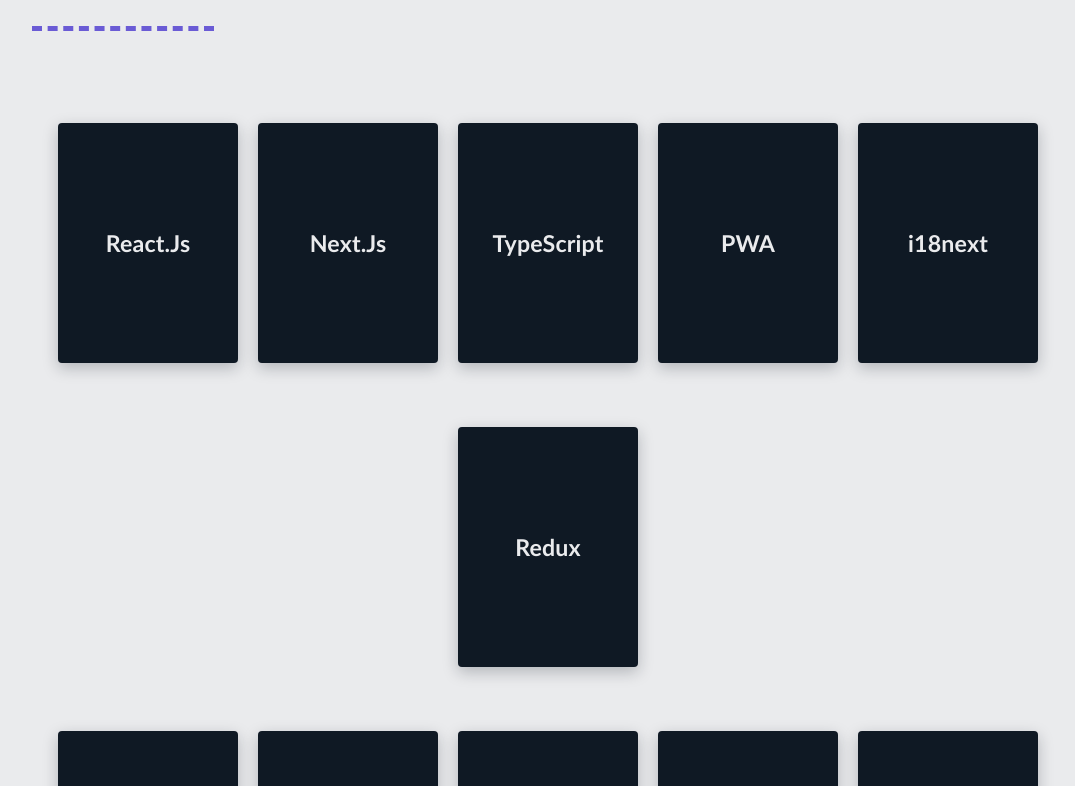
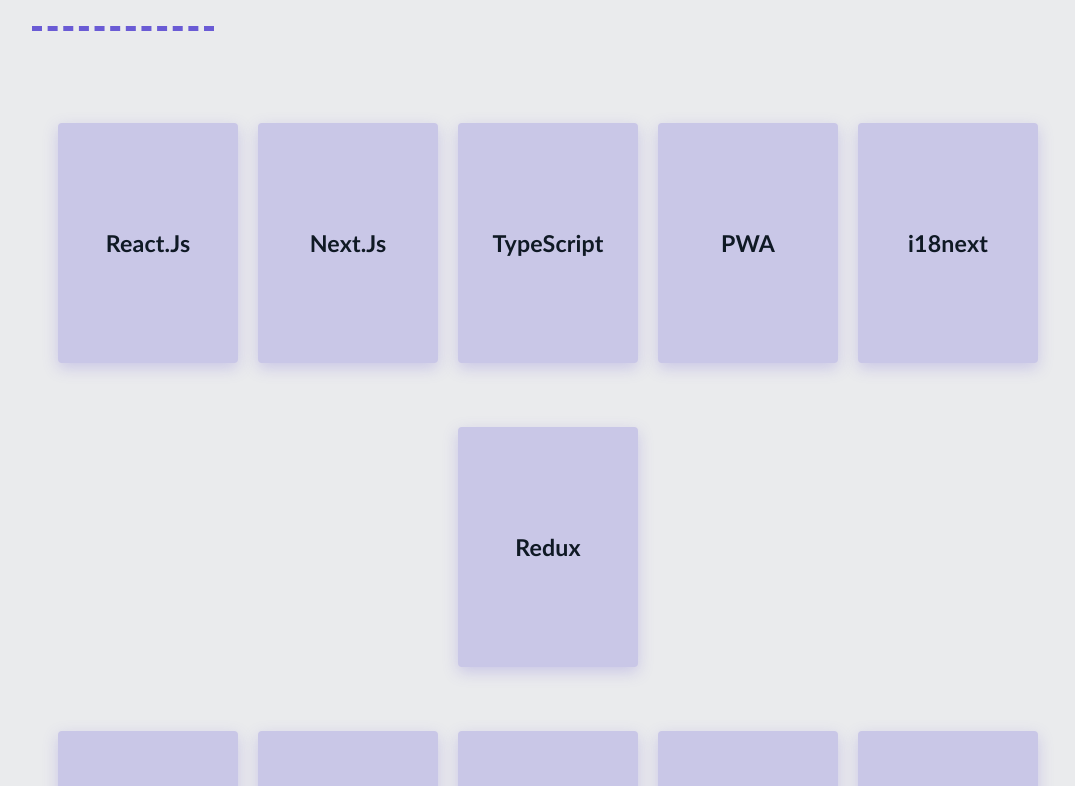
Before and after one commit to sina-olfati/sina-olfati-site, a React (Create React App) app: page /sina-olfati-site/resume in a window 1280 px wide. Shown: the part 654-1440 px from the top of the page, without its empty margins (92-1167 px from the left). Built offline with nearby package versions, Linux system fonts and the light colour scheme; a web font is replaced by a local one.

Commit message:
Skills: cards: styles improved

```diff
--- a/src/components/resume/skills/Cards.css
+++ b/src/components/resume/skills/Cards.css
@@ -34,10 +34,13 @@
 .cards-container .cards-card {
     align-items: center;
     /* background-color: #ffffff; */
-    background-color: var(--mui-palette-secondary-dark);
+    /* background-color: var(--mui-palette-secondary-dark); */
+    /* background-color: var(--mui-palette-info-lightest); */
+    background-color: var(--mui-palette-primary-light);
     border-radius: 4px;
     /* box-shadow: 0 5px 15px rgba(0, 0, 0, 0.4); */
-    box-shadow: 0 5px 15px var(--mui-palette-info-lightest);
+    /* box-shadow: 0 5px 15px var(--mui-palette-info-lightest); */
+    box-shadow: 0 5px 15px var(--mui-palette-primary-light);
     cursor: pointer;
     display: flex;
     justify-content: center;
@@ -84,7 +87,8 @@
     /* background-color: var(--mui-palette-primary-main); */
     border-radius: 50%;
     /* color: #ffffff; */
-    color: var(--mui-palette-info-dark);
+    /* color: var(--mui-palette-info-dark); */
+    color: var(--mui-palette-info-main);
     font-size: 1.45rem;
     text-align: center;
     transition: box-shadow 0.5s ease;
@@ -101,6 +105,7 @@
     /* background-color: #ffffff; */
     /* background-color: ; */
     /* box-shadow: 0 0 0 15px var(--mui-palette-primary-main); */
+    /* color: var(--mui-palette-primary-main); */
     color: var(--mui-palette-primary-main);
     transition: 0.5s;
 }
```
